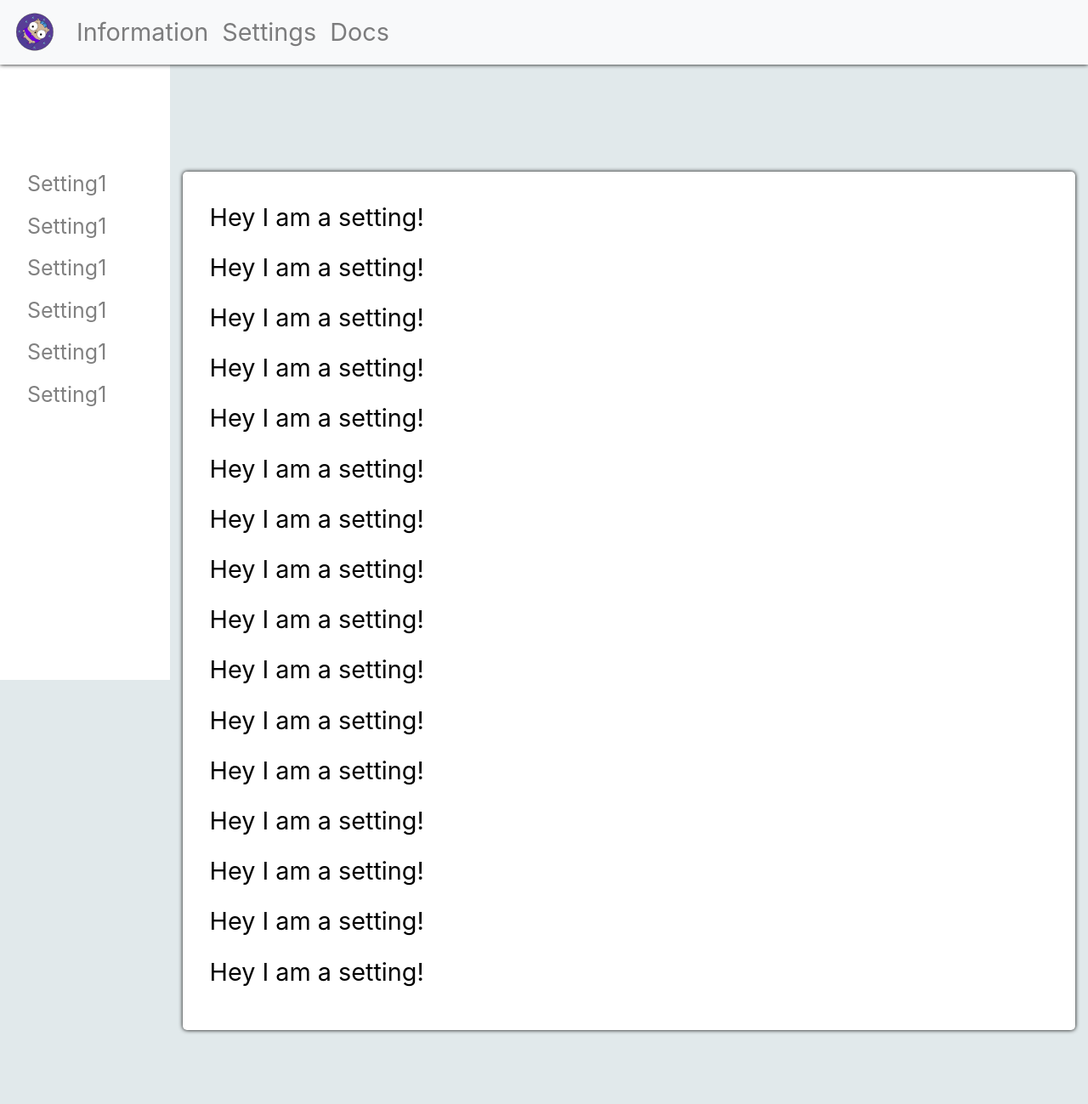
After one commit to zoerbd/castic, a Django app: page /settings/ in a window 1280 px wide. The commit adds this page. Shown: the whole page at 85% size. Run offline with Django 3.2, Linux system fonts and the light colour scheme; some libraries are stand-ins or nearby versions.

Commit message:
shorn commit

```diff
--- /dev/null
+++ b/config.json
@@ -0,0 +1,3 @@
+{
+   "backupPath":"/var/backup"
+}
--- a/index/models.py
+++ b/index/models.py
@@ -4,6 +4,6 @@ from django.db import models
 class repositories(models.Model):
 	name = models.CharField(max_length=16)
 	absolPath = models.CharField(max_length=32, primary_key=True)
-	diskSpace = models.CharField(max_length=8)
+	diskSpace = models.CharField(max_length=16)
 	lastUpdate = models.DateField()
 	health = models.IntegerField()
--- a/index/urls.py
+++ b/index/urls.py
@@ -5,5 +5,8 @@ from . import views
 
 
 urlpatterns = [
-    path('', views.index, name='index')
+    path('', views.index, name='index'),
+    path('update/', views.update, name='update'),
+    path('settings/', views.settings, name='settings'),
+    path('docs/', views.docs, name='docs')
 ]
--- a/index/views.py
+++ b/index/views.py
@@ -1,15 +1,66 @@
-from django.shortcuts import render
+from django.shortcuts import render, redirect
+from django.conf import settings
 from .models import repositories
-import os, sys
+import os, sys, json, subprocess, datetime
+
+# read config file
+with open('config.json') as jsonFile:
+	config = json.load(jsonFile)
 
 # Create your views here.
 def index(request):
+	'''
+	fetch backup data from postgres and render it to template
+	'''
 	repos = repositories.objects.values_list().values()
 	general = {
 		'hostname': 'host.tld',
-		'path': '/path/2/storage',
+		'path': config['backupPath'],
 		'space': '2.5TB',
 		'lastCheck': 'Nov. 12, 2018',
 		'status': 'healthy'
 	}
 	return render(request, 'information.html', {'repos':repos, 'general':general})
+
+def settings(request):
+	return render(request, 'settings.html')
+
+def docs(request):
+	return render(request, 'docs.html')
+
+def update(request):
+	'''
+	check if repos are healthty and update db
+	'''
+	appRoot = '/var/www/castic'#settings.BASE_DIR
+
+	# correct format of backupPath
+	if config['backupPath'][-1] == '/':
+		config['backupPath'] = config['backupPath'][:-1]
+
+	# build path to repos based on given passwords
+	repos = [ '{}/{}'.format(config['backupPath'], directory)
+		for directory in os.listdir(appRoot + '/passwords')]
+
+	# check if each corresponding repo is valid
+	status = [ 'no error' in __shell__('restic -r {} --password-file {} \
+		--no-cache check'.format(repo, appRoot + '/passwords/'
+		+ repo.split('/')[-1])) for repo in repos ]
+
+	# update repository data in db
+	for j,repo in enumerate(repos):
+		statusNum = [1 if stat else 0 for stat in [status[j]]][0]
+		repositories.objects.update_or_create(
+			name = repo.split('/')[-1],
+			absolPath = repo,
+			diskSpace = '1.2TB', #__shell__('du -sh {}'.format(repo)).split(' ')[0],
+			lastUpdate = datetime.datetime.now(),
+			health = statusNum
+		)
+	return redirect('/')
+
+def __shell__(command):
+	'''
+	This function makes it less pain to get shell answers
+	'''
+	return subprocess.check_output(command, shell=True).decode('utf-8')
--- a/templates/index.html
+++ b/templates/index.html
@@ -102,21 +102,20 @@
 		<div class="collapse navbar-collapse" id="collapsibleNavbar">
 		  <ul class="navbar-nav">
 		    <li class="nav-item navli">
-		      <a class="nav-link" href="#info">Information</a>
+		      <a class="nav-link" href="/">Information</a>
 		    </li>
 		    <li class="nav-item navli">
-		      <a class="nav-link" href="#">Configure</a>
+		      <a class="nav-link" href="/settings">Settings</a>
 		    </li>
 		    <li class="nav-item navli">
-		      <a class="nav-link" href="#">Settings</a>
-		    </li>
-		    <li class="nav-item navli">
-		      <a class="nav-link" href="#">Docs</a>
+		      <a class="nav-link" href="/docs">Docs</a>
 		    </li>
 		  </ul>
 		</div>
 		</nav>
 		{% block content  %}
 		{% endblock %}
+		<br>
+		<br>
 	</body>
 </html>
--- a/templates/information.html
+++ b/templates/information.html
@@ -1,6 +1,8 @@
 {% extends 'index.html' %}
 {% block content  %}
 		<div class="sidenav">
+                    <a href="/update" style="color: green">Check backups</a>
+		    <br>
                     <a href="#main">General information</a>
 		    {% for repo in repos  %}
                     <a href="#{{repo.name}}">{{repo.name}}</a>
--- /dev/null
+++ b/templates/settings.html
@@ -0,0 +1,38 @@
+{% extends 'index.html' %}
+{% block content %}
+                <div class="sidenav">
+		    <!--
+                    {% for repo in repos  %}
+                    <a href="#{{repo.name}}">{{repo.name}}</a>
+                    {% endfor  %}
+		    -->
+		    <a href="#">Setting1</a>
+		    <a href="#">Setting1</a>
+		    <a href="#">Setting1</a>
+		    <a href="#">Setting1</a>
+		    <a href="#">Setting1</a>
+		    <a href="#">Setting1</a>
+                </div>
+		<div class="main" id="main">
+			<div class="container-fluid title">
+				<div class="item" style="margin-top: 10%;">
+					<p>Hey I am a setting!</p>
+					<p>Hey I am a setting!</p>
+					<p>Hey I am a setting!</p>
+					<p>Hey I am a setting!</p>
+					<p>Hey I am a setting!</p>
+					<p>Hey I am a setting!</p>
+					<p>Hey I am a setting!</p>
+					<p>Hey I am a setting!</p>
+					<p>Hey I am a setting!</p>
+					<p>Hey I am a setting!</p>
+					<p>Hey I am a setting!</p>
+					<p>Hey I am a setting!</p>
+					<p>Hey I am a setting!</p>
+					<p>Hey I am a setting!</p>
+					<p>Hey I am a setting!</p>
+					<p>Hey I am a setting!</p>
+				</div>
+			</div>
+		</div>
+{% endblock  %}
--- a/webmanagement/settings.py
+++ b/webmanagement/settings.py
@@ -127,3 +127,4 @@ USE_TZ = True
 
 STATIC_URL = '/static/'
 STATIC_ROOT = os.path.join(BASE_DIR, "static/")
+PROJECT_ROOT = os.path.dirname(os.path.abspath(__file__))
```
Also changed, not shown: templates/docs.html (added, +10 -0 lines), index/migrations/0003_auto_20190210_1710.py (added), 3 other files.
